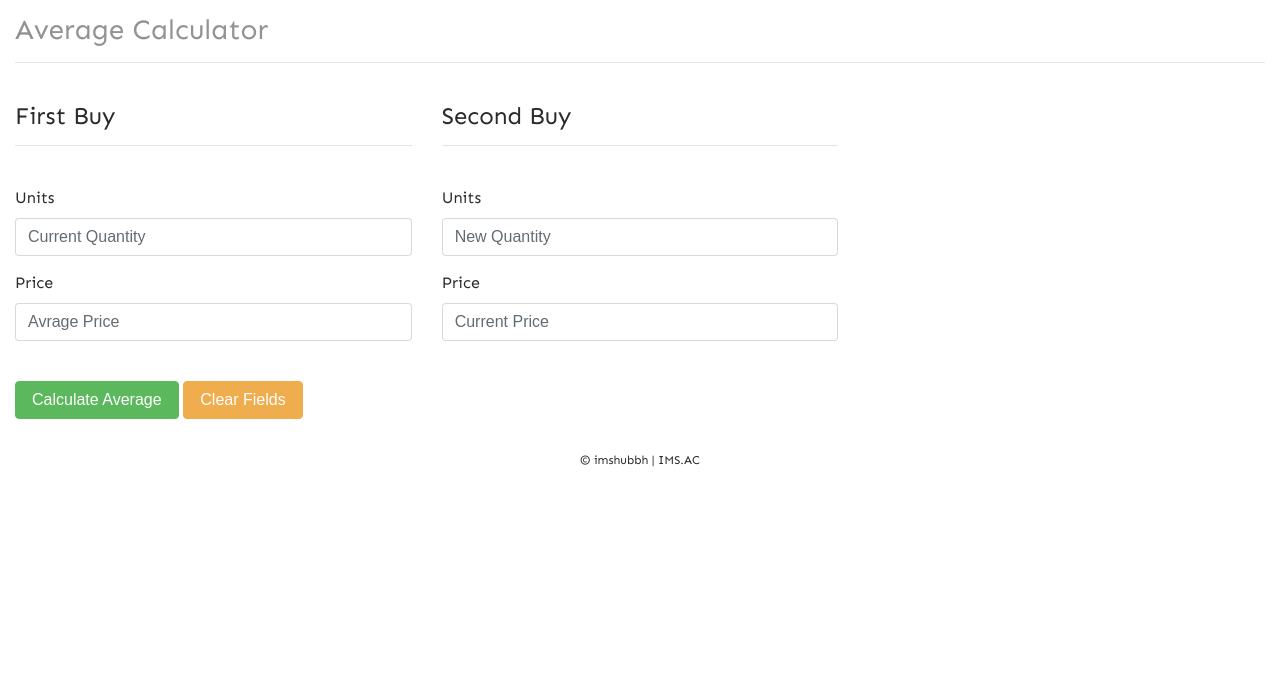
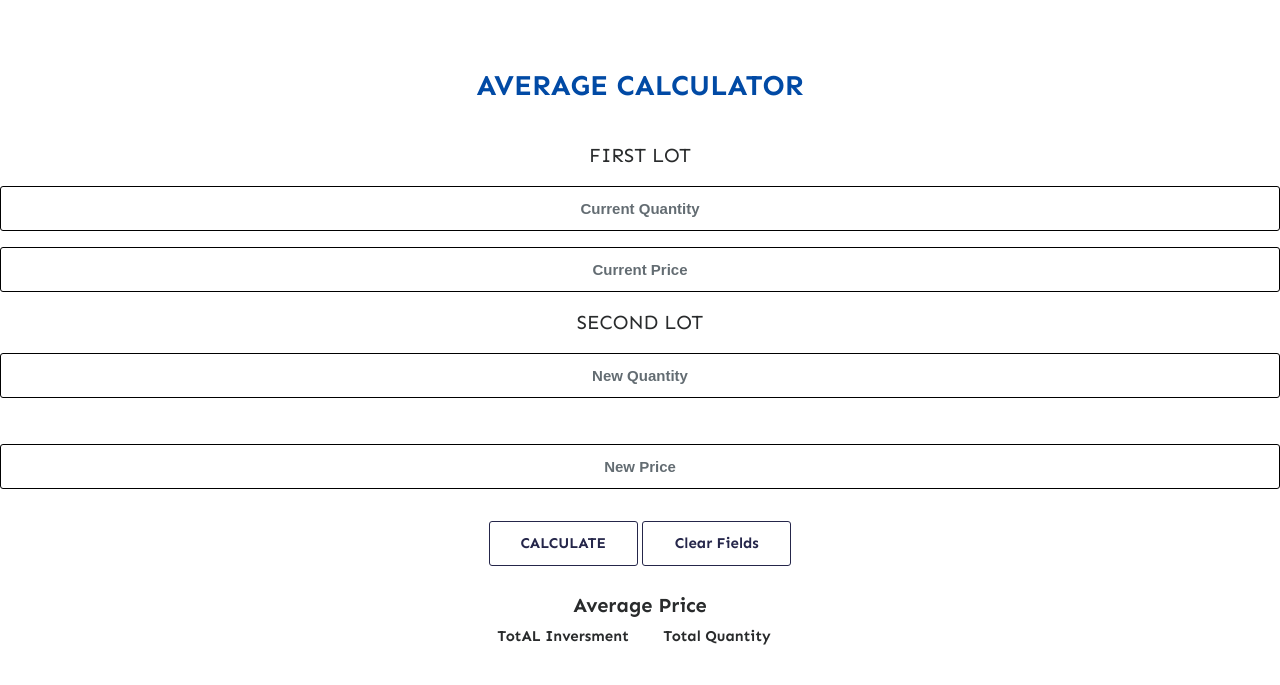
Before and after one commit to imshubbh/MyWebsite, a Django app: template shortner/templates/Home/calc.html in a window 1280 px wide. Shown: the top 685 px of the page. Run offline with Django 4.2, Linux system fonts and the light colour scheme; the template is opened without the code that fills it, so the values that code supplies are empty; some libraries are stand-ins or nearby versions.

Commit message:
uploading calc v0.1

```diff
--- a/shortner/templates/Home/calc.html
+++ b/shortner/templates/Home/calc.html
@@ -1,88 +1,66 @@
 {% extends "base.html" %} {% block Calculator %}
 
 <!-- clearScreen() function clear all the value;-->
-<div class="container-fluid">
-  <div class="row">
-    <div class="col-md-12">
-      <header>
-        <h3 style="color: #929292;margin-top: 15px;">Average Calculator  </h3>
-      </header>
-      <hr/>
+<div class="container">
+
+  <div class="heading"
+
+      <p> AVERAGE CALCULATOR </p>
+
   </div>
 </div>
+
+  <div class="first-lot">
+    <p class="title">FIRST LOT</p>
+      <div>
+        <input
+        placeholder="Current Quantity"
+        class="form-control" type="number" inputmode="decimal" id="units1" autocomplete="off" onchange="unitChanged('units1','error1')" />
+        <!-- <span id='error1'></span> -->
+      </div>
+      <div >
+
+        <input class="form-control" placeholder="Current Price" type="number" inputmode="decimal" id="Price1" autocomplete="off" onchange="unitChanged('Price1','error2')" />
+        <!-- <span id='error2'></span> -->
+      </div>
+  </div>
+  <div class="second-lot">
+    <p class="title">SECOND LOT</p>
+
+      <div>
+
+        <input class="form-control" placeholder="New Quantity" type="number" inputmode="decimal" id="units2" autocomplete="off" onchange="unitChanged('units2','error3')" />
         <br>
-  <div class="row">
+        <!-- <span id='error3'></span> -->
+      </div>
+      <div >
+        <!-- !<===> -->
+        <input class="form-control" placeholder="New Price" type="number" inputmode="decimal"
+        id="Price2" autocomplete="off" onchange="unitChanged('Price2','error4');getAverage()">
 
-    <div class="col-md-4 st">
+        <!-- <span id='error4'></span> -->
+      </div>
+  </div>
+  <div class="sub-btn">
+    <button id="calc" onclick="getAverage()">CALCULATE</button>
 
-      <h4>First Buy</h3>
-        <hr>
-        <br>
-        <div>
-          <label style="float:left;margin-right:10px;">Units</label>
-          <input class="form-control" type="number" placeholder="Current Quantity" id="units1" autocomplete="off" onchange="unitChanged('units1','error1')" />
-          <span id='error1'></span>
-        </div>
-        <div style="margin-top:15px">
-          <label style="float:left;margin-right:10px;">Price</label>
-          <input class="form-control" type="number" placeholder="Avrage Price" id="Price1" autocomplete="off" onchange="unitChanged('Price1','error2')" />
-          <span id='error2'></span>
+    <button id="clr" onclick="clearFields()">Clear Fields</button>
   </div>
   <br>
+  <div id="FR" class="total">
+    <p class="avgP">Average Price</p>
+    <h4 id="result"></h4>
   </div>
-    <div class="col-md-4 st">
-      <h4>Second Buy</h3>
-
-        <hr>
-        <br>
-        <div>
-          <label style="float:left;margin-right:10px;">Units</label>
-          <input class="form-control" type="number" placeholder="New Quantity" id="units2" autocomplete="off" onchange="unitChanged('units2','error3')" />
-          <span id='error3'></span>
-        </div>
-        <div style="margin-top:15px">
-          <label style="float:left;margin-right:10px;">Price</label>
-          <input class="form-control" type="number" placeholder="Current Price" id="Price2" autocomplete="off" onchange="unitChanged('Price2','error4');getAverage()">
-          <span id='error4'></span>
-        </div>
-    </div>
-    <div class="col-md-1 st">
-    </div>
-    <!-- <div class="col-md-3 st">
-      <div>
-        <h4>Other Usefull Apps</h4>
-        <hr>
-       <div>
-         <ul>
-           <li>Updating ...</li>
-         </ul>
-      </div>
-      </div>
-    </div> -->
-  </div>
-  <div class="row">
-    <div class="col-md-4">
-      <h5 id="investedamount1"></h5>
-    </div>
-    <div class="col-md-4">
-        <h5 id="investedamount2"></h5>
-    </div>
-  </div>
-  <div class="row">
-    <div class="col-md-12 st">
-      <h5 id="result"></h5>
-    </div>
-    <div class="col-md-12 st">
-      <button class="btn btn-success" onclick="getAverage()"> Calculate Average</button>
-      <button class="btn btn-warning" onclick="clearFields()">Clear Fields</button>
+  <div class="otherP">
+    <p class="TI"> TotAL Inversment</p>
+    <p class="TQ">Total Quantity</p>
   </div>
 </div>
 </div>
-<footer>
+<!-- <footer>
 <div class="container">
-    &copy; imshubbh | IMS.AC </div>
-</footer>
+  &copy; Shubham Singh Baghel, All Right Reserve</div>
+</footer> -->
 
 </div>
-
 {% endblock Calculator %}
--- a/shortner/templates/base.html
+++ b/shortner/templates/base.html
@@ -23,11 +23,14 @@
       crossorigin="anonymous"
     />
 
-    <!-- !================================ Calculater ================================ -->
+    <!-- !================================ HomePage ================================ -->
 
     <!-- <link rel="stylesheet" href="{% static 'css/calc.css' %}" /> -->
     <link rel="stylesheet" href="{% static '/css/main.css' %}" />
     <script type="text/javascript" src="{% static '/js/main.js' %}"></script>
+
+    <link rel="stylesheet" href="{% static '/css/calc.css' %}" />
+    <script type="text/javascript" src="{% static '/js/calc.js' %}"></script>
 
     <!-- !================================ Calculater ================================ -->
   </head>
@@ -36,5 +39,6 @@
 
     <!-- HomePage -->
     {% block HomePage %} {% endblock HomePage %}
+    <!-- HomePage -->
   </body>
 </html>
--- /dev/null
+++ b/static/css/calc.css
@@ -0,0 +1,167 @@
+@import url("https://fonts.googleapis.com/css2?family=Sen:wght@400;700;800&display=swap");
+
+* {
+  touch-action: manipulation;
+}
+
+body {
+  font-family: "Sen", sans-serif;
+  /* max-zoom: 100%; */
+}
+
+.heading,
+.first-lot,
+.second-lot,
+.sub-btn {
+  text-align: center;
+}
+
+.heading {
+  margin-top: 4rem;
+  font-weight: bolder;
+  font-size: 1.8rem;
+  color: #014aa5;
+}
+
+.first-lot {
+  padding-top: 17px;
+  font-weight: lighter;
+  font-size: 20px;
+  /* font-size: 1.1rem; */
+  text-align: center;
+}
+.second-lot {
+  padding-top: 15px;
+  font-weight: lighter;
+  font-size: 20px;
+  /* font-size: 1.1rem; */
+}
+
+::placeholder {
+  color: black;
+  font-size: 15px;
+  font-weight: bold;
+}
+
+#units1,
+#Price1,
+#units2,
+#Price2 {
+  border: 0.5px solid #000000;
+  border-radius: 3px;
+  text-align: center;
+
+  /* font-size: 1.5rem; */
+}
+#units1 {
+  margin-bottom: 1rem;
+}
+#units2 {
+  margin-bottom: 1rem;
+}
+.avg-price {
+  text-align: center;
+  font-weight: bolder;
+}
+
+.total {
+  text-align: center;
+}
+.avgP {
+  font-weight: 700;
+  font-size: 20px;
+}
+#result {
+  margin-top: -0.7rem;
+  color: #3d94ff;
+  font-weight: 800;
+  font-size: 30px;
+}
+
+input::placeholder {
+  color: black;
+}
+
+input {
+  width: 299px;
+  height: 45px;
+}
+
+input {
+  -webkit-appearance: none;
+  -moz-appearance: none;
+  appearance: none;
+}
+
+input:focus::placeholder {
+  color: transparent;
+}
+
+.sub-btn {
+  padding-top: 2rem;
+}
+#calc {
+  font-family: "Sen";
+  font-style: normal;
+  font-weight: 700;
+  font-size: 15px;
+  width: 149px;
+  height: 45px;
+  color: #25264a;
+  background: #ffffff;
+  border: 1px solid #25264a;
+  border-radius: 3px;
+}
+
+#clr {
+  font-family: "Sen";
+  font-style: normal;
+  font-weight: 700;
+  font-size: 15px;
+
+  color: #25264a;
+  background: #ffffff;
+  border: 1px solid #25264a;
+  border-radius: 3px;
+  width: 149px;
+  height: 45px;
+}
+
+input::-webkit-outer-spin-button,
+input::-webkit-inner-spin-button {
+  -webkit-appearance: none;
+  margin: 0;
+}
+
+/* Firefox */
+input[type="number"] {
+  -moz-appearance: textfield;
+}
+
+footer {
+  text-align: center;
+  margin-top: 5rem;
+}
+
+.otherP {
+  display: flex;
+  align-items: center;
+  justify-content: center;
+  gap: 10px;
+  /* margin-top: -1.7rem; */
+}
+
+.TI {
+  width: 144px;
+  height: 45px;
+  font-weight: 700;
+  font-size: 15px;
+  text-align: center;
+}
+.TQ {
+  width: 144px;
+  height: 45px;
+  font-weight: 700;
+  font-size: 15px;
+  text-align: center;
+}
```
Also changed, not shown: static/js/calc.js (added, +106 -0 lines). Lines whose indentation alone changed are shown as unchanged.
